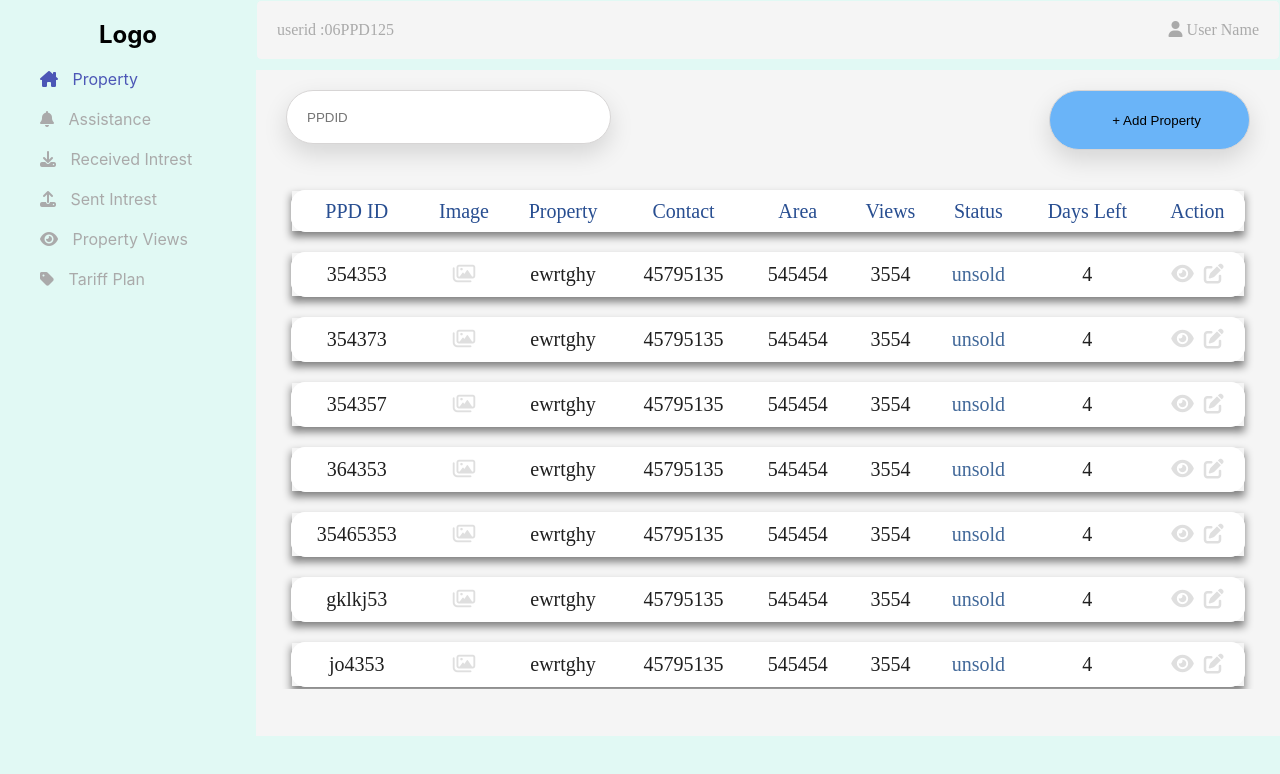
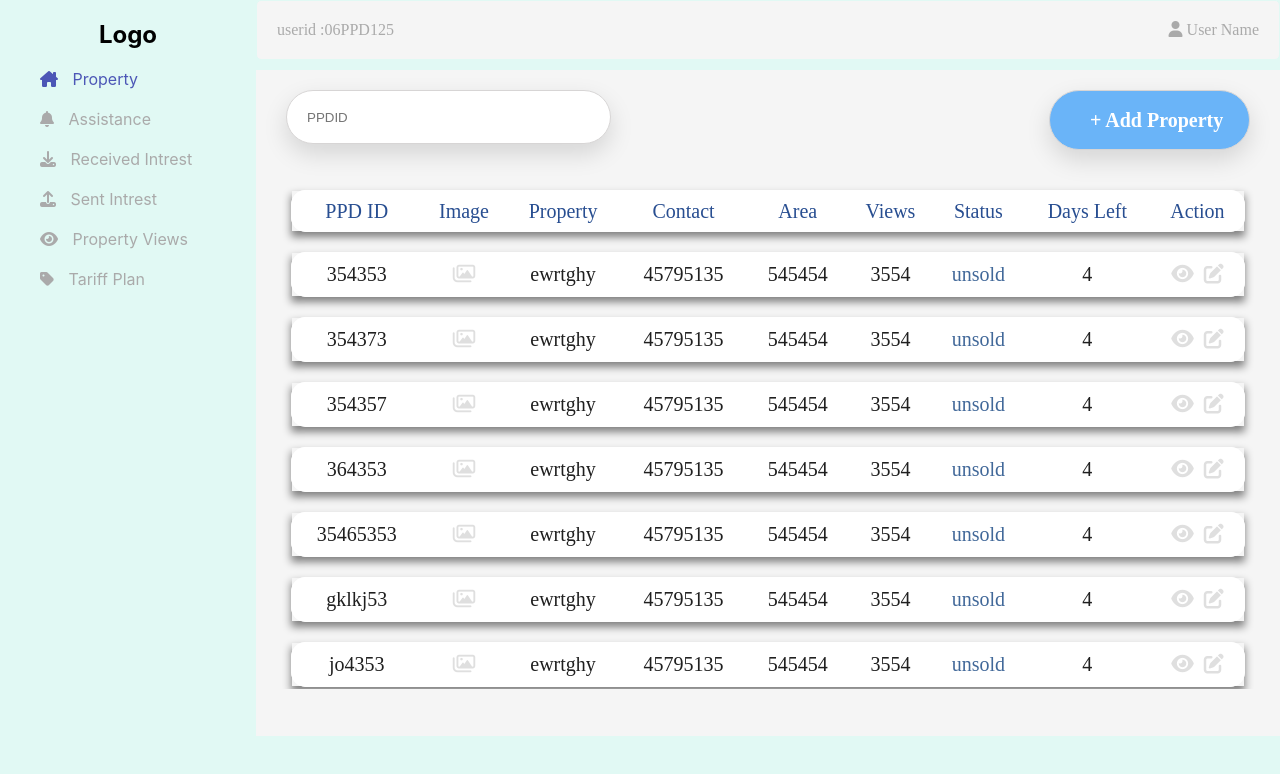
Before and after one commit to dadiprasanth/frontend, a React (Create React App) app: page /property in a window 1280 px wide. Shown: the top 774 px of the page. Built offline with nearby package versions, Linux system fonts and the light colour scheme.

Commit message:
table css

```diff
--- a/src/components/home/search.css
+++ b/src/components/home/search.css
@@ -46,6 +46,13 @@
     margin-top: 10px;
     background: #6AB4F8;
     box-shadow: 0px 10px 25px rgba(0, 0, 0, 0.13);
+    font-family: 'Source Sans Pro';
+    font-style: normal;
+    font-weight: 600;
+    font-size: 20px;
+    line-height: 25px;
+
+color: #FFFFFF;
 }
 
 .table-container{
@@ -56,7 +63,6 @@
     margin-top: 20px;
     overflow-y: auto;
     margin-bottom: 30px;
-
     border-radius: 2px;
     box-sizing: border-box;
 
```
